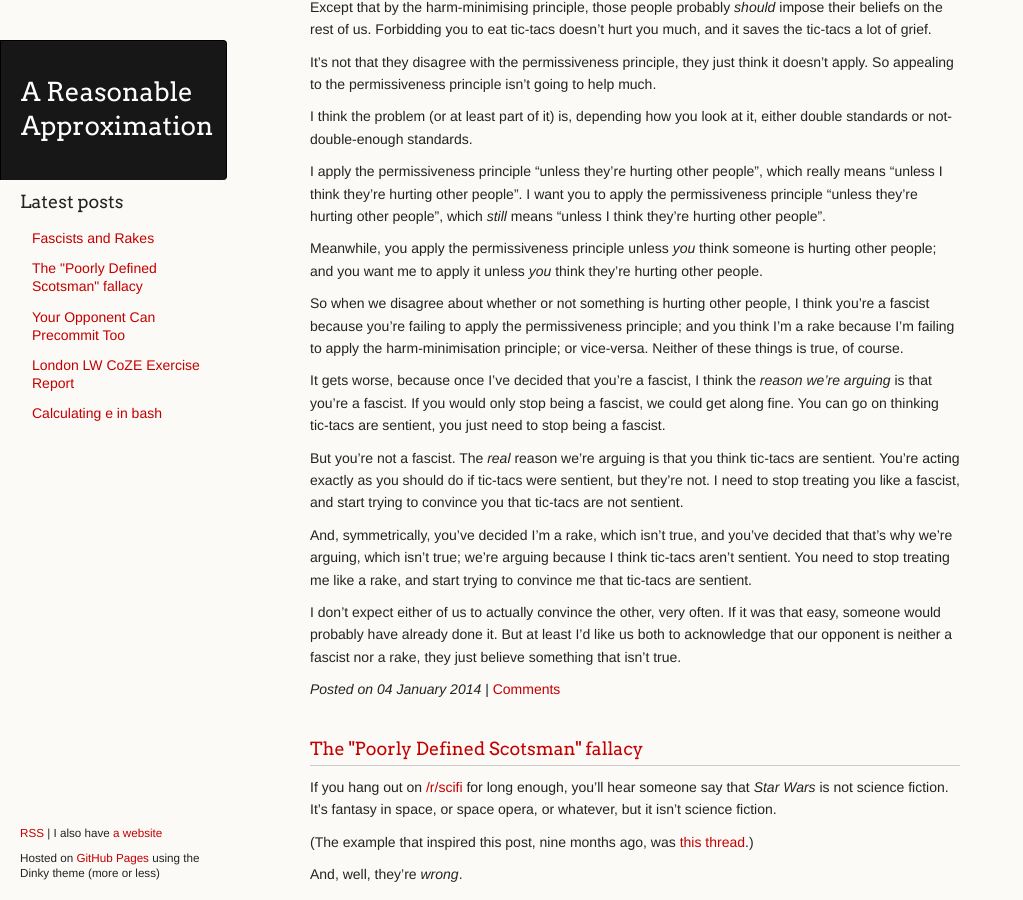
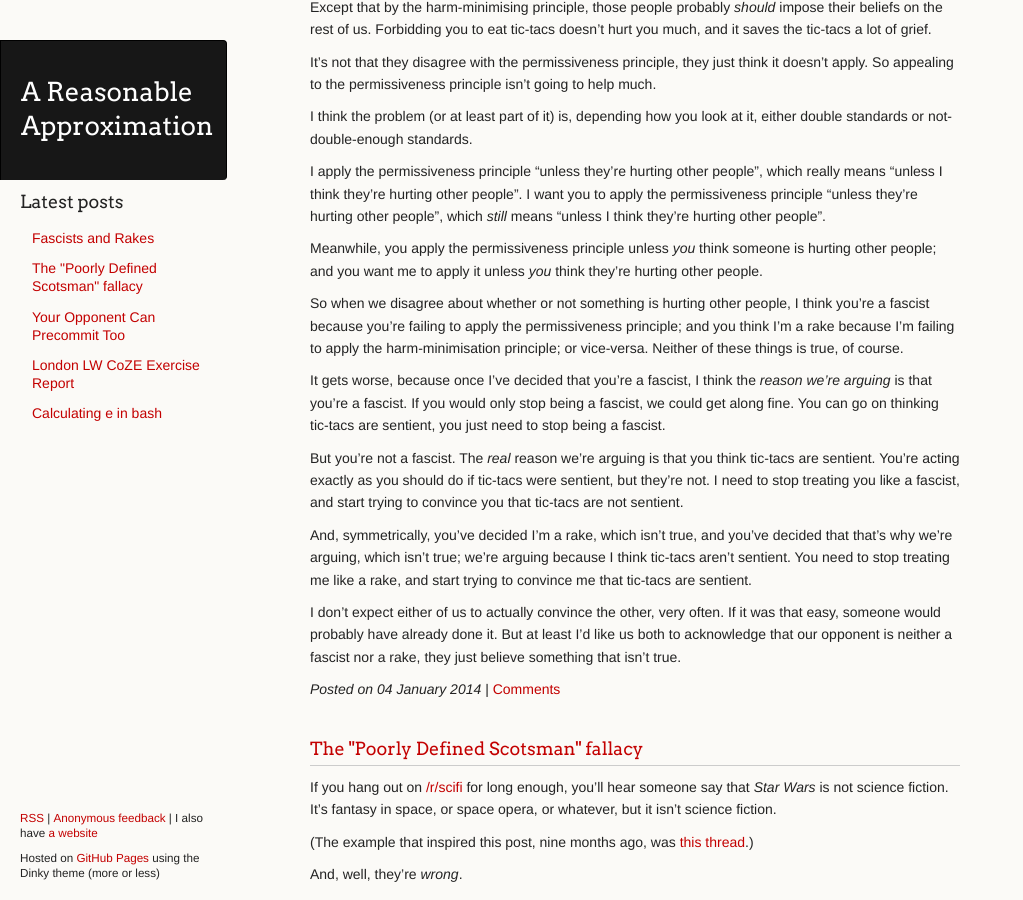
Before and after one commit to ChickenProp/chickenprop.github.com, a Jekyll site: the page built from index.html, in a window 1280 px wide and 900 px high, scrolled down 553 px. Shown: the whole window, without its empty margins (0-1023 px from the left). Built offline with Jekyll 4.4.1, drawn with Linux system fonts in a browser that asks for light colours; comment, search, counter and statistics services are not loaded.

Commit message:
Add link to admonymous.

```diff
--- a/_layouts/default.html
+++ b/_layouts/default.html
@@ -42,6 +42,7 @@
       </section>
       <footer>
 	<p><small><a href="/rss.xml">RSS</a>
+	    | <a href="http://admonymous.com/philh">Anonymous feedback</a>
 	    | I also have <a href="http://philh.net">a website</a></small></p>
         <p><small>Hosted on <a href="https://pages.github.com">GitHub Pages</a> using the Dinky theme (more or less)</small></p>
       </footer>
```
